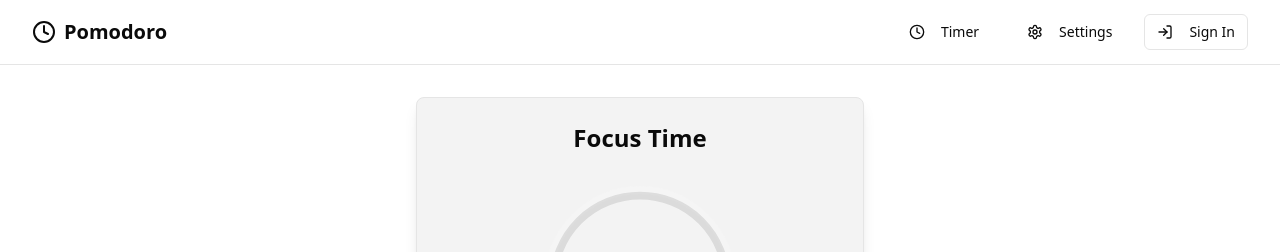
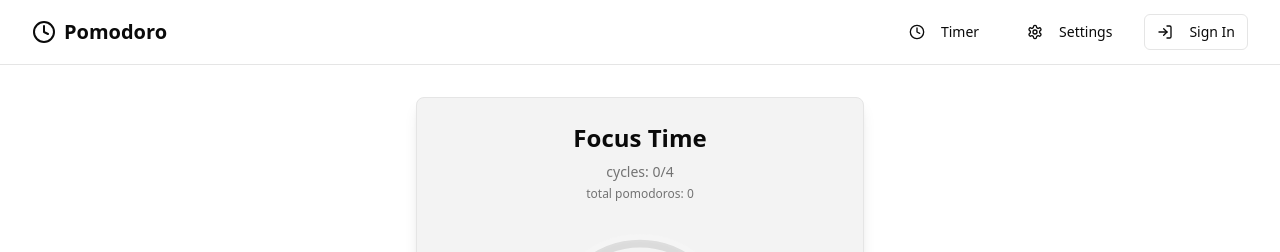
Before and after one commit to abdiel-vega/pomodoro_timer, a Next.js app: page / in a window 1280 px wide. Shown: the top 252 px of the page. Built offline with nearby package versions, Linux system fonts and the light colour scheme; no server answers.

Commit message:
timer bug fixes

```diff
--- a/components/pomodoro/timer.tsx
+++ b/components/pomodoro/timer.tsx
@@ -17,6 +17,8 @@ export default function Timer() {
     timerState,
     timerType,
     timeRemaining,
+    completedPomodoros,
+    currentCyclePosition,
     settings,
     startTimer,
     pauseTimer,
@@ -92,11 +94,19 @@ export default function Timer() {
           {/* Timer Title */}
           <div className="text-center">
             <h2 className="text-2xl font-bold">{getTimerTitle()}</h2>
-            {currentTask && (
-              <p className="text-sm text-muted-foreground mt-1">
-                Working on: {currentTask.title}
+            <div className="flex flex-col gap-1 mt-2">
+              <p className="text-sm text-muted-foreground">
+                cycles: {currentCyclePosition}/{settings.longBreakInterval}
               </p>
-            )}
+              <p className="text-xs text-muted-foreground">
+                total pomodoros: {completedPomodoros}
+              </p>
+              {currentTask && (
+                <p className="text-sm text-muted-foreground mt-1">
+                  working on: {currentTask.title}
+                </p>
+              )}
+            </div>
           </div>
 
           {/* Timer Display */}
--- a/contexts/pomodoro_context.tsx
+++ b/contexts/pomodoro_context.tsx
@@ -32,6 +32,7 @@ interface PomodoroContextType {
   timerType: TimerType;
   timeRemaining: number;
   completedPomodoros: number;
+  currentCyclePosition: number; // Which pomodoro in the cycle (0-3 typically)
 
   // Settings
   settings: UserSettings;
@@ -58,6 +59,7 @@ export function PomodoroProvider({ children }: { children: React.ReactNode }) {
   const [timerType, setTimerType] = useState<TimerType>('work');
   const [timeRemaining, setTimeRemaining] = useState<number>(DEFAULT_SETTINGS.workDuration * 60);
   const [completedPomodoros, setCompletedPomodoros] = useState<number>(0);
+  const [currentCyclePosition, setCurrentCyclePosition] = useState<number>(0); // Start at position 0 (of 4)
   const [currentTask, setCurrentTask] = useState<Task | null>(null);
 
   // References
@@ -113,6 +115,12 @@ export function PomodoroProvider({ children }: { children: React.ReactNode }) {
     };
   }, [timerState]);
 
+  // Helper function to determine if we need a long break
+  const needsLongBreak = () => {
+    // Since we're now zero-based, we need a long break when position reaches (interval - 1)
+    return currentCyclePosition >= settings.longBreakInterval - 1;
+  };
+
   // Handle timer complete
   const handleTimerComplete = async () => {
     setTimerState('finished');
@@ -141,15 +149,23 @@ export function PomodoroProvider({ children }: { children: React.ReactNode }) {
 
     // Update state based on timer type
     if (timerType === 'work') {
-      // Increment completed pomodoros
+      // Increment completed pomodoros counter (total count)
       setCompletedPomodoros(prev => prev + 1);
 
-      // Determine next break type
-      const nextPomodoro = completedPomodoros + 1;
-      const isLongBreak = nextPomodoro % settings.longBreakInterval === 0;
+      // Increment current cycle position
+      const newPosition = currentCyclePosition + 1;
+
+      // Determine next break type based on cycle position
+      // Since we're now zero-based, we check if newPosition >= settings.longBreakInterval
+      const isLongBreak = newPosition >= settings.longBreakInterval;
+
+      // Update cycle position - if we exceeded the interval, we'll reset after the long break
+      setCurrentCyclePosition(newPosition);
+
+      // Set the appropriate break type
       const nextType = isLongBreak ? 'long_break' : 'short_break';
       setTimerType(nextType);
-      setTimeRemaining(isLongBreak
+      setTimeRemaining(nextType === 'long_break'
         ? settings.longBreakDuration * 60
         : settings.shortBreakDuration * 60);
 
@@ -158,7 +174,14 @@ export function PomodoroProvider({ children }: { children: React.ReactNode }) {
         setTimeout(() => startTimer(), 1500);
       }
     } else {
-      // Coming from a break, go back to work
+      // Coming from a break
+
+      // If we just finished a long break, reset the cycle position to 0
+      if (timerType === 'long_break') {
+        setCurrentCyclePosition(0);
+      }
+
+      // Go back to work
       setTimerType('work');
       setTimeRemaining(settings.workDuration * 60);
 
@@ -238,15 +261,36 @@ export function PomodoroProvider({ children }: { children: React.ReactNode }) {
       }
     }
 
-    // Logic similar to handleTimerComplete but without incrementing pomodoros if skipping work
+    // Fixed skip logic:
     if (timerType === 'work') {
-      const isLongBreak = completedPomodoros % settings.longBreakInterval === 0;
+      // When skipping a work session, count it as complete
+      setCompletedPomodoros(prev => prev + 1);
+
+      // Increment current cycle position
+      const newPosition = currentCyclePosition + 1;
+
+      // Determine if we need a long break
+      // Since we're now zero-based, we check if newPosition >= settings.longBreakInterval
+      const isLongBreak = newPosition >= settings.longBreakInterval;
+
+      // Update cycle position
+      setCurrentCyclePosition(newPosition);
+
+      // Set the appropriate break type
       const nextType = isLongBreak ? 'long_break' : 'short_break';
       setTimerType(nextType);
-      setTimeRemaining(isLongBreak
+      setTimeRemaining(nextType === 'long_break'
         ? settings.longBreakDuration * 60
         : settings.shortBreakDuration * 60);
     } else {
+      // When skipping a break
+
+      // If we're skipping a long break, reset the cycle position to 0
+      if (timerType === 'long_break') {
+        setCurrentCyclePosition(0);
+      }
+
+      // Go back to work
       setTimerType('work');
       setTimeRemaining(settings.workDuration * 60);
     }
@@ -254,7 +298,7 @@ export function PomodoroProvider({ children }: { children: React.ReactNode }) {
     setTimerState('idle');
   };
 
-  // Update settings - FIX: Properly call updateUserSettings function
+  // Update settings
   const updateSettings = async (newSettings: Partial<UserSettings>) => {
     const updatedSettings = { ...settings, ...newSettings };
     setSettings(updatedSettings);
@@ -292,6 +336,7 @@ export function PomodoroProvider({ children }: { children: React.ReactNode }) {
     timerType,
     timeRemaining,
     completedPomodoros,
+    currentCyclePosition,
     settings,
     currentTask,
     startTimer,
```
